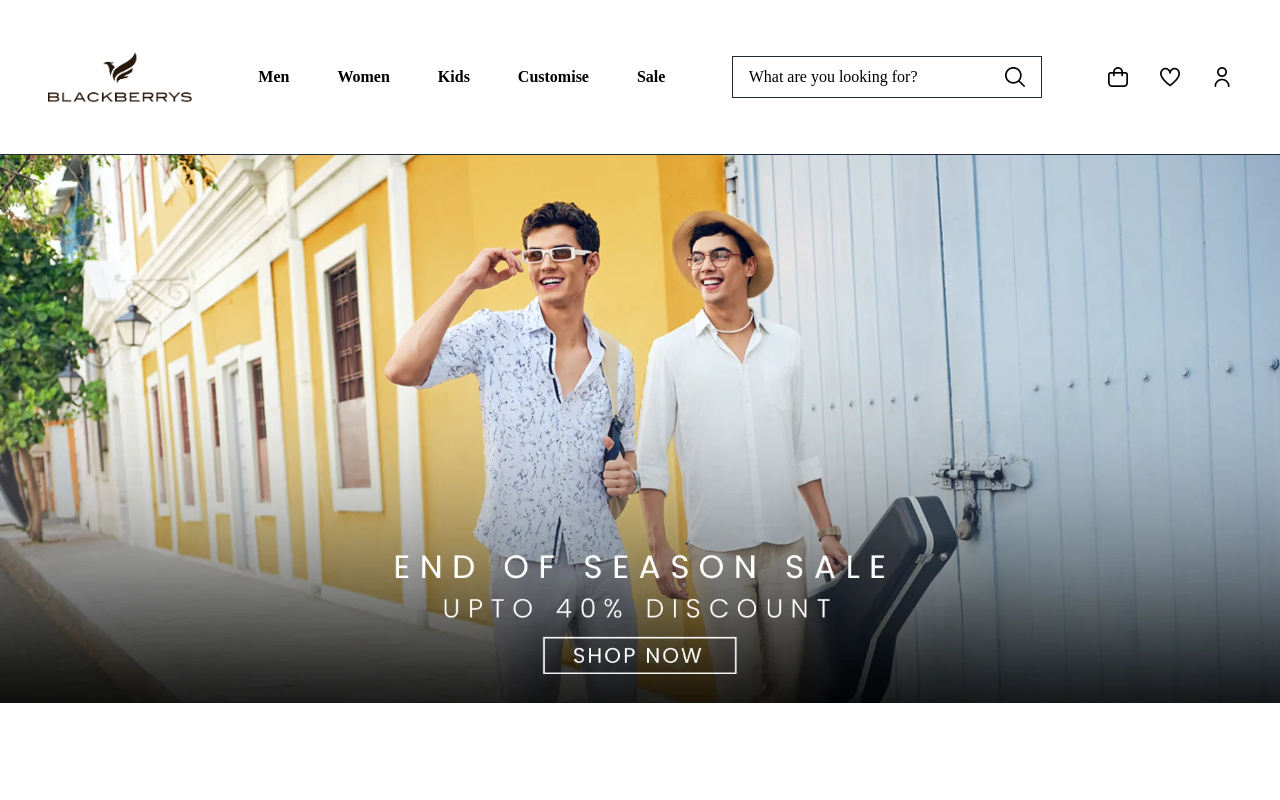
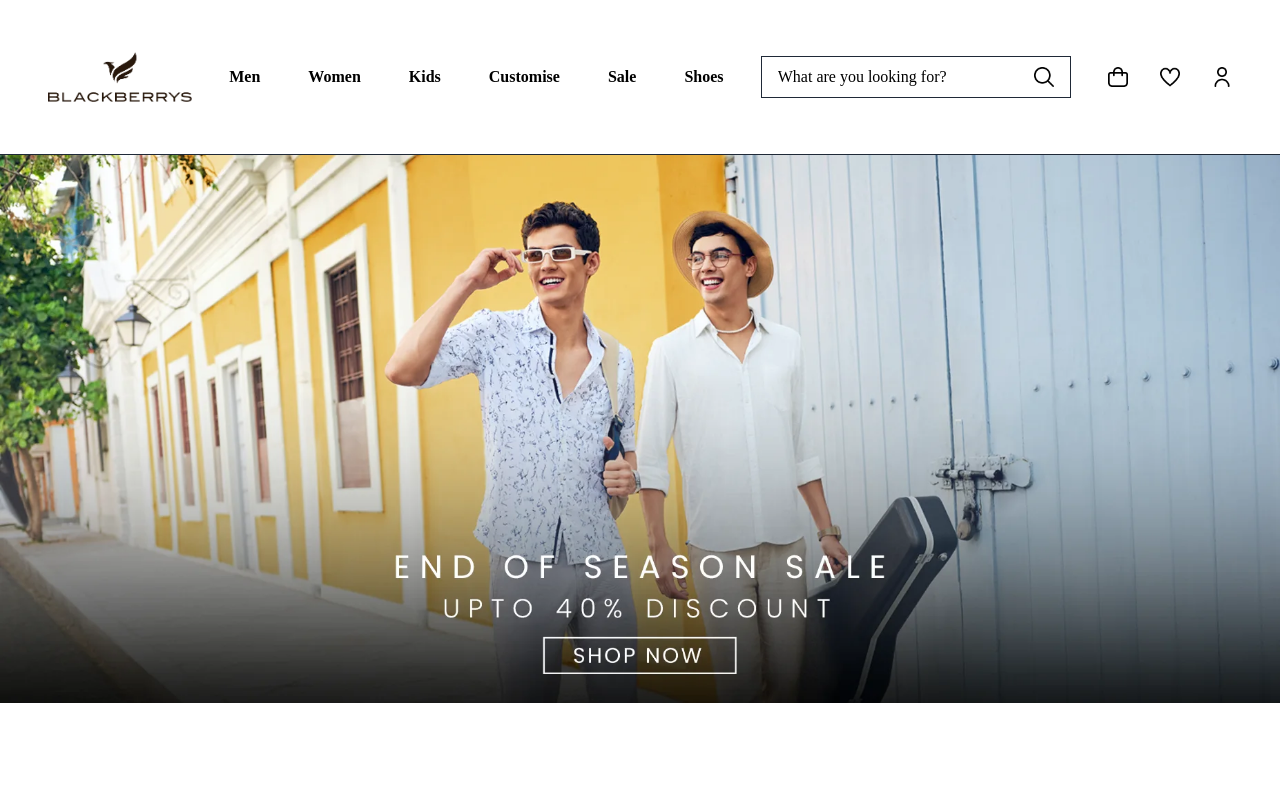
Before and after one commit to rohan9024/ecommerce, a React (Create React App) app: page / in a window 1280 px wide. Shown: the top 800 px of the page. Built offline with nearby package versions, Linux system fonts and the light colour scheme.

Commit message:
added shoes router and added links in header

```diff
--- a/src/App.js
+++ b/src/App.js
@@ -2,6 +2,7 @@ import React from "react"
 
 import Home from "./components/Home";
 import Login from "./Login"
+import Shoes from "./components/Shoes.js";
 import {
   BrowserRouter as Router,
   Switch,
@@ -10,19 +11,16 @@ import {
 
 function App() {
   return (
-    <>
       <Router>
 
         <Switch>
-          <Route exact path="/" component={Home} />
-          <Route exact path="/login" component={Login} />
+          <Route exact path='/' component={Home} />
+          <Route exact path='/login' component={Login} />
+          <Route exact path='/shoes' component={Shoes} />
         </Switch>
 
       </Router>
 
-      {/* <Home /> */}
-
-    </>
 
   );
 }
--- a/src/components/Header.js
+++ b/src/components/Header.js
@@ -15,9 +15,11 @@ function Header() {
     return (
         <div className='flex justify-between items-center h-[155px] w-full px-12 font-dmsans border-b border-gray-800  '>
             <div>
+                <Link to='/'>
                 <img
                     className='object-contain w-36 h-36 cursor-pointer'
                     src={logo} alt="logo" />
+                </Link>
             </div>
             <div className='flex justify-center items-center font-bold space-x-12'>
                 <h1 className='cursor-pointer transition ease-in-out delay-50 hover:-translate-y-1 hover:scale-110 duration-200 '>Men</h1>
@@ -25,6 +27,9 @@ function Header() {
                 <h1 className='cursor-pointer transition ease-in-out delay-50 hover:-translate-y-1 hover:scale-110 duration-200 '>Kids</h1>
                 <h1 className='cursor-pointer transition ease-in-out delay-50 hover:-translate-y-1 hover:scale-110 duration-200 '>Customise</h1>
                 <h1 className='cursor-pointer transition ease-in-out delay-50 hover:-translate-y-1 hover:scale-110 duration-200 '>Sale</h1>
+                <Link to='/shoes'>
+                <h1 className='cursor-pointer transition ease-in-out delay-50 hover:-translate-y-1 hover:scale-110 duration-200 '>Shoes</h1>
+                </Link>
             </div>
             <div className='flex justify-center items-center border border-gray-800 py-2 px-4'>
                 <input type="text" placeholder='What are you looking for?' className='w-64 placeholder-black font-medium outline-none' />
--- /dev/null
+++ b/src/components/Shoes.js
@@ -0,0 +1,14 @@
+import React from 'react';
+import Header from "../components/Header";
+import Fifth from './Fifth';
+import Footer from './Footer';
+
+function Shoes() {
+  return (<div>
+    <Header/>
+    <Fifth/>
+    <Footer/>
+  </div>);
+}
+
+export default Shoes
```
